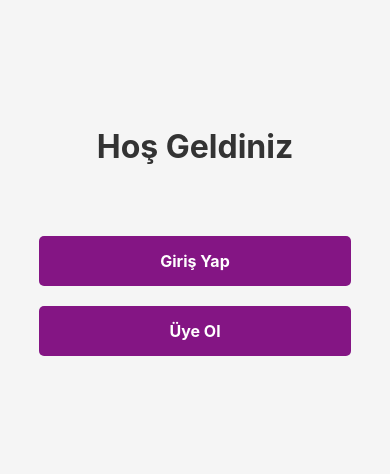
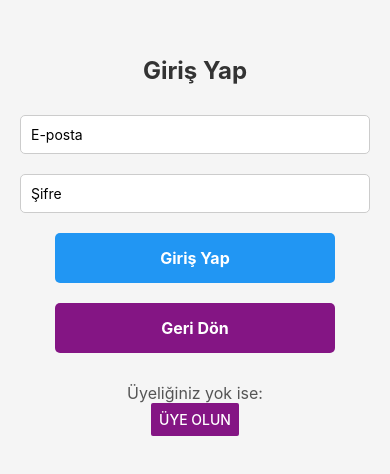
Before and after one commit to celiksesefe/MobilHastaneProjesi, a React Native app: screen /Login in a window 390 px wide. Shown: the part 176-650 px from the top of the page. Built offline with nearby package versions, Linux system fonts and the light colour scheme.

Commit message:
Giris Yap ve Uye Ol ekranları tasarlanıldı.

```diff
--- a/App.js
+++ b/App.js
@@ -1,59 +1,6 @@
 import React from 'react';
-import { View, Text, Button, StyleSheet, TouchableOpacity } from 'react-native';
+import AppNavigator from './navigation/AppNavigator';
 
-const WelcomeScreen = ({ navigation }) => {
-  return (
-    <View style={styles.container}>
-      <Text style={styles.welcomeText}>Hoş Geldiniz</Text>
-
-      <View style={styles.buttonContainer}>
-        <TouchableOpacity
-          style={styles.button}
-          onPress={() => navigation.navigate('Login')}>
-          <Text style={styles.buttonText}>Giriş Yap</Text>
-        </TouchableOpacity>
-
-        <TouchableOpacity
-          style={styles.button}
-          onPress={() => navigation.navigate('Signup')}>
-          <Text style={styles.buttonText}>Üye Ol</Text>
-        </TouchableOpacity>
-      </View>
-    </View>
-  );
-};
-
-const styles = StyleSheet.create({
-  container: {
-    flex: 1,
-    justifyContent: 'center',
-    alignItems: 'center',
-    backgroundColor: '#f5f5f5',
-  },
-  welcomeText: {
-    fontSize: 32,
-    fontWeight: 'bold',
-    marginBottom: 40,
-    color: '#333',
-  },
-  buttonContainer: {
-    width: '80%',
-    marginTop: 20,
-    alignItems: 'center',
-  },
-  button: {
-    backgroundColor: '#841584',
-    padding: 15,
-    marginVertical: 10,
-    width: '100%',
-    alignItems: 'center',
-    borderRadius: 5,
-  },
-  buttonText: {
-    color: '#fff',
-    fontSize: 16,
-    fontWeight: 'bold',
-  },
-});
-
-export default WelcomeScreen;
+export default function App() {
+  return <AppNavigator />;
+}
--- /dev/null
+++ b/components/LoginScreen.js
@@ -0,0 +1,78 @@
+import React from 'react';
+import { View, Text, TextInput, TouchableOpacity, Button, StyleSheet } from 'react-native';
+
+const LoginScreen = ({ navigation }) => {
+  return (
+    <View style={styles.container}>
+      <Text style={styles.title}>Giriş Yap</Text>
+      <TextInput style={styles.input} placeholder="E-posta" keyboardType="email-address" />
+      <TextInput style={styles.input} placeholder="Şifre" secureTextEntry />
+
+      <TouchableOpacity
+        style={[styles.touchableButton,{backgroundColor:'#2196F3'}]}
+        onPress={() => alert('Giriş yapıldı!')}
+      >
+        <Text style={styles.touchableButtonText}>Giriş Yap</Text>
+      </TouchableOpacity>
+
+      <TouchableOpacity
+        style={styles.touchableButton}
+        onPress={() => navigation.goBack()}
+      >
+        <Text style={styles.touchableButtonText}>Geri Dön</Text>
+      </TouchableOpacity>
+
+      <Text style={styles.infoText}>Üyeliğiniz yok ise:</Text>
+      <Button
+        title="Üye Olun"
+        onPress={() => navigation.navigate('Signup')}
+        color="#841584"
+      />
+    </View>
+  );
+};
+
+const styles = StyleSheet.create({
+  container: {
+    flex: 1,
+    justifyContent: 'center',
+    alignItems: 'center',
+    backgroundColor: '#f5f5f5',
+    padding: 20,
+  },
+  title: {
+    fontSize: 24,
+    fontWeight: 'bold',
+    marginBottom: 20,
+    color: '#333',
+  },
+  input: {
+    width: '100%',
+    padding: 10,
+    marginVertical: 10,
+    borderWidth: 1,
+    borderColor: '#ccc',
+    borderRadius: 5,
+    backgroundColor: '#fff',
+  },
+  touchableButton: {
+    backgroundColor: '#841584',
+    padding: 15,
+    marginVertical: 10,
+    borderRadius: 5,
+    alignItems: 'center',
+    width: '80%',
+  },
+  touchableButtonText: {
+    color: '#fff',
+    fontSize: 16,
+    fontWeight: 'bold',
+  },
+  infoText: {
+    marginTop: 20,
+    fontSize: 16,
+    color: '#555',
+  },
+});
+
+export default LoginScreen;
--- /dev/null
+++ b/components/SignupScreen.js
@@ -0,0 +1,67 @@
+import React from 'react';
+import { View, Text, TextInput, TouchableOpacity, StyleSheet } from 'react-native';
+
+const SignupScreen = ({ navigation }) => {
+  return (
+    <View style={styles.container}>
+      <Text style={styles.title}>Üye Ol</Text>
+      <TextInput style={styles.input} placeholder="Ad Soyad" />
+      <TextInput style={styles.input} placeholder="E-posta" keyboardType="email-address" />
+      <TextInput style={styles.input} placeholder="Şifre" secureTextEntry />
+
+      <TouchableOpacity
+        style={styles.touchableButton}
+        onPress={() => alert('Üyelik başarılı!')}
+      >
+        <Text style={styles.touchableButtonText}>Üye Ol</Text>
+      </TouchableOpacity>
+
+      <TouchableOpacity
+        style={styles.touchableButton}
+        onPress={() => navigation.goBack()}
+      >
+        <Text style={styles.touchableButtonText}>Geri Dön</Text>
+      </TouchableOpacity>
+    </View>
+  );
+};
+
+const styles = StyleSheet.create({
+  container: {
+    flex: 1,
+    justifyContent: 'center',
+    alignItems: 'center',
+    backgroundColor: '#f5f5f5',
+    padding: 20,
+  },
+  title: {
+    fontSize: 24,
+    fontWeight: 'bold',
+    marginBottom: 20,
+    color: '#333',
+  },
+  input: {
+    width: '100%',
+    padding: 10,
+    marginVertical: 10,
+    borderWidth: 1,
+    borderColor: '#ccc',
+    borderRadius: 5,
+    backgroundColor: '#fff',
+  },
+  touchableButton: {
+    backgroundColor: '#841584',
+    padding: 15,
+    marginVertical: 10,
+    borderRadius: 5,
+    alignItems: 'center',
+    width: '80%',
+  },
+  touchableButtonText: {
+    color: '#fff',
+    fontSize: 16,
+    fontWeight: 'bold',
+  },
+});
+
+export default SignupScreen;
--- /dev/null
+++ b/components/WelcomeScreen.js
@@ -0,0 +1,52 @@
+import React from 'react';
+import { View, Text, TouchableOpacity, StyleSheet } from 'react-native';
+
+const WelcomeScreen = ({ navigation }) => {
+  return (
+    <View style={styles.container}>
+      <Text style={styles.welcomeText}>Hoş Geldiniz</Text>
+      <TouchableOpacity
+        style={[styles.button, {backgroundColor:"#2196F3"}]}
+        onPress={() => navigation.navigate('Login')}
+      >
+        <Text style={styles.buttonText}>Giriş Yap</Text>
+      </TouchableOpacity>
+      <TouchableOpacity
+        style={styles.button}
+        onPress={() => navigation.navigate('Signup')}
+      >
+        <Text style={styles.buttonText}>Üye Ol</Text>
+      </TouchableOpacity>
+    </View>
+  );
+};
+
+const styles = StyleSheet.create({
+  container: {
+    flex: 1,
+    justifyContent: 'center',
+    alignItems: 'center',
+    backgroundColor: '#f5f5f5',
+  },
+  welcomeText: {
+    fontSize: 32,
+    fontWeight: 'bold',
+    marginBottom: 40,
+    color: '#333',
+  },
+  button: {
+    backgroundColor: '#841584',
+    padding: 15,
+    marginVertical: 10,
+    width: '80%',
+    alignItems: 'center',
+    borderRadius: 5,
+  },
+  buttonText: {
+    color: '#fff',
+    fontSize: 16,
+    fontWeight: 'bold',
+  },
+});
+
+export default WelcomeScreen;
--- /dev/null
+++ b/navigation/AppNavigator.js
@@ -0,0 +1,24 @@
+import { createStackNavigator } from '@react-navigation/stack';
+import { NavigationContainer } from '@react-navigation/native';
+import WelcomeScreen from '../components/WelcomeScreen';
+import LoginScreen from '../components/LoginScreen';
+import SignupScreen from '../components/SignupScreen';
+
+const Stack = createStackNavigator();
+
+export default function AppNavigator() {
+  return (
+    <NavigationContainer>
+      <Stack.Navigator
+        initialRouteName="Welcome"
+        screenOptions={{
+          headerShown: false, // Üst başlık çubuğunu gizler
+        }}
+      >
+        <Stack.Screen name="Welcome" component={WelcomeScreen} />
+        <Stack.Screen name="Login" component={LoginScreen} />
+        <Stack.Screen name="Signup" component={SignupScreen} />
+      </Stack.Navigator>
+    </NavigationContainer>
+  );
+}
```
Also changed, not shown: package.json (+10 -2 lines), 1 other file (tests, documents, lock files or other folders).
